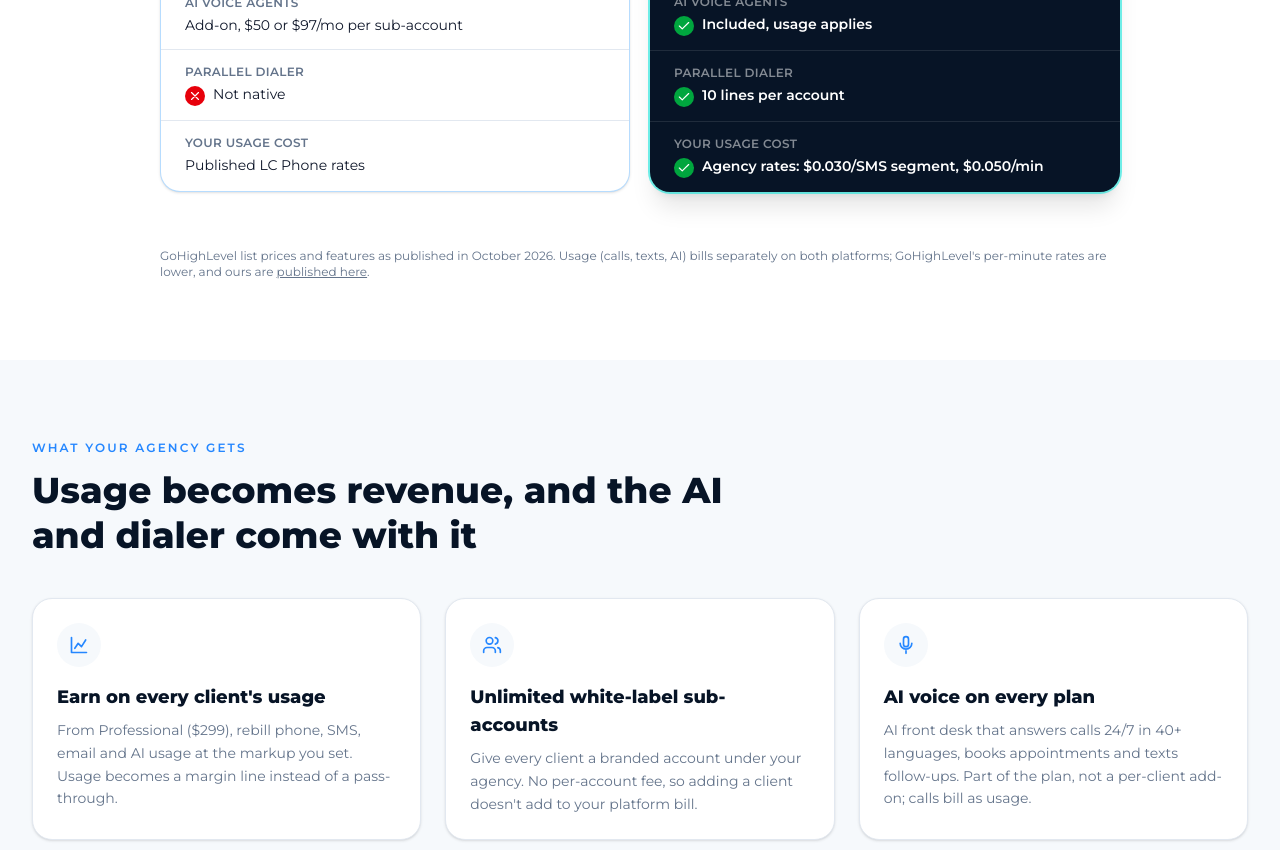
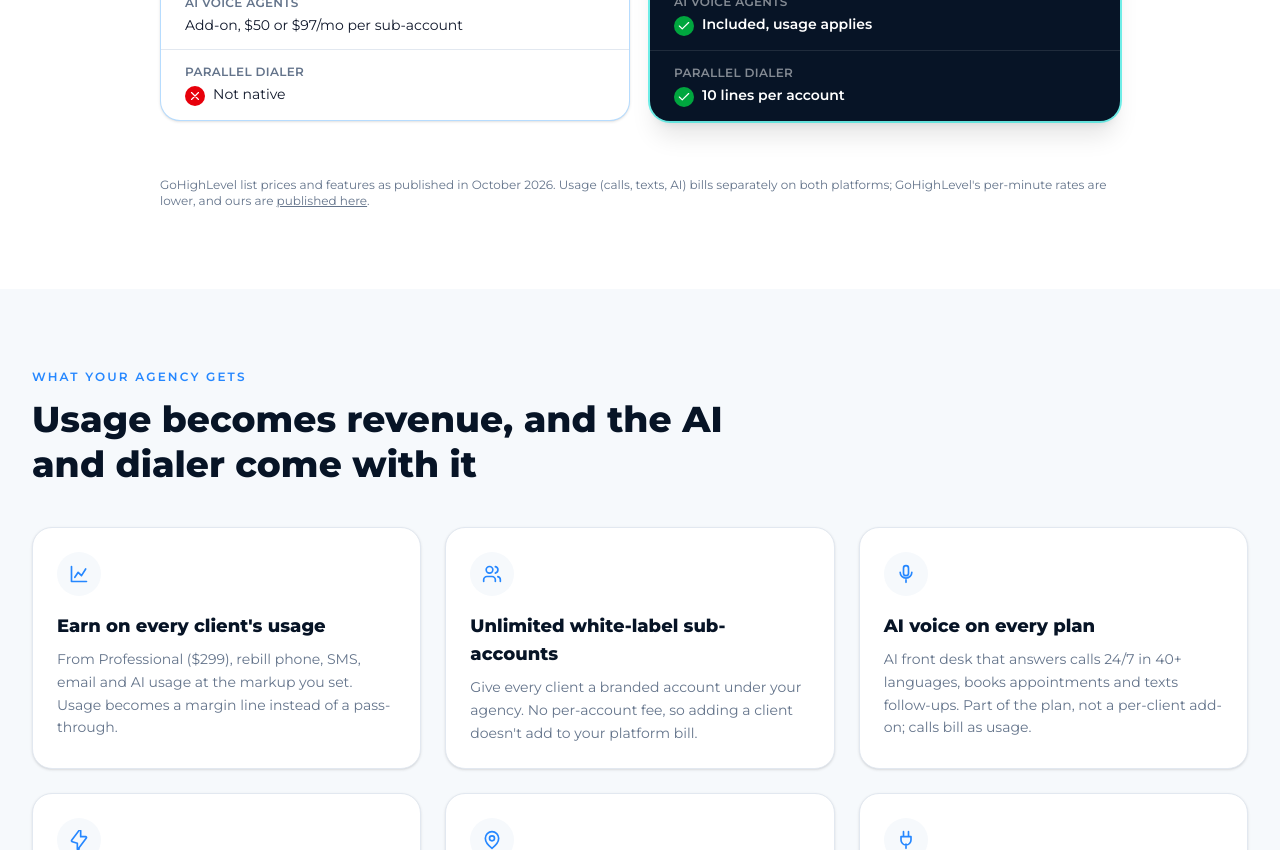
Before and after one commit to hpintojr/mercury-call-desk-site, a Next.js app: page /agencies in a window 1280 px wide. Shown: the part 2120-2970 px from the top of the page. Built offline with nearby package versions, Linux system fonts and the light colour scheme; no server answers.

Commit message:
Agencies page: drop the usage-cost row (GHL rates are lower)
Co-Authored-By: Claude Opus 5.5 (1M context) <noreply@anthropic.com>
Claude-Session: https://claude.ai/code/session_011zQLWmsbbEtfS5c3beVDok

```diff
--- a/src/content/agencies.ts
+++ b/src/content/agencies.ts
@@ -79,7 +79,6 @@ export const pairs: PlanPair[] = [
       { label: "Dispatch", ghl: { text: "Not native; Jobber or marketplace apps", no: true }, mcd: { text: "Native job tracking and tech updates", ok: true } },
       { label: "AI voice agents", ghl: { text: "Add-on, $50 or $97/mo per sub-account" }, mcd: { text: "Included, usage applies", ok: true } },
       { label: "Parallel dialer", ghl: { text: "Not native", no: true }, mcd: { text: "10 lines per account", ok: true } },
-      { label: "Your usage cost", ghl: { text: "Published LC Phone rates" }, mcd: { text: "Agency rates: $0.030/SMS segment, $0.050/min", ok: true } },
     ],
   },
 ];
```
